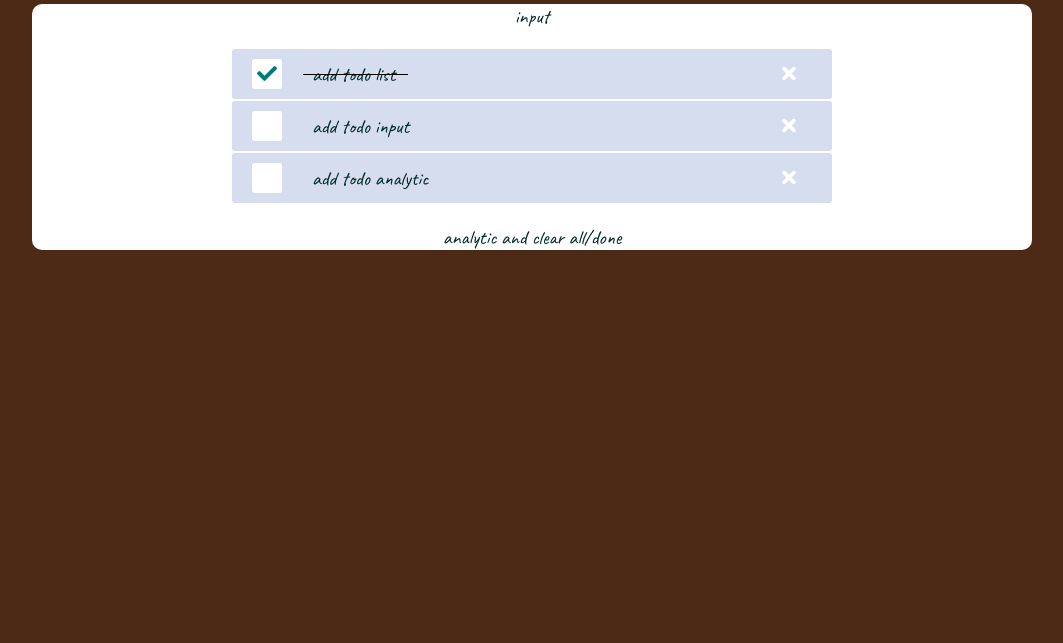
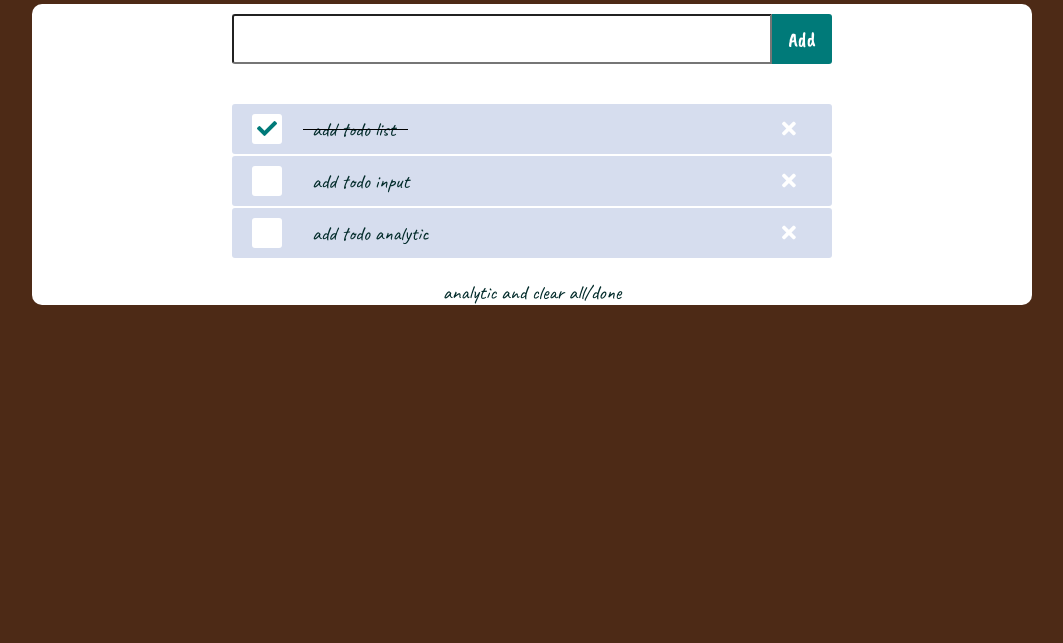
Before and after one commit to bulkinhrust/todo_list_react_js, a React app: page / in a window 1280 px wide. Shown: the part 157-800 px from the top of the page, without its empty margins (108-1171 px from the left). Built offline with nearby package versions, Linux system fonts and the light colour scheme.

Commit message:
feat: add input

```diff
--- /dev/null
+++ b/src/components/ToDoInput/index.js
@@ -0,0 +1,23 @@
+import PropTypes from 'prop-types';
+
+import './styles.scss';
+
+const Index = ({ value = '', isError, handleInputChange, handleInputKeyPress, addNewTask }) => {
+  return (<div className={`todo__input ${isError ? 'error' : ''}`}>
+    <input value={value}
+           onChange={({ target: { value }}) => handleInputChange(value)}
+           onKeyPress={handleInputKeyPress}/>
+    <button onClick={addNewTask}>Add</button>
+    {isError && <span className='error__message'>Task name must be longer than 3 characters</span>}
+  </div>)
+};
+
+Index.propTypes = {
+  value: PropTypes.string,
+  isError: PropTypes.bool,
+  handleInputChange: PropTypes.func.isRequired,
+  handleInputKeyPress: PropTypes.func.isRequired,
+  addNewTask: PropTypes.func.isRequired,
+};
+
+export default Index;
--- /dev/null
+++ b/src/components/ToDoInput/styles.scss
@@ -0,0 +1,57 @@
+@import "Assets/constants";
+
+.todo__input {
+  width: 60%;
+  display: grid;
+  height: 70px;
+  grid-template-columns: 90% 10%;
+  grid-template-rows: 50px;
+  margin-top: 10px;
+
+  input {
+    font-family: 'Caveat', cursive;
+    padding: 0 20px;
+    font-size: 1.1em;
+    color: $dark-green;
+    border-radius: 3px 0 0 3px;
+
+    &:focus {
+      border: 2px solid $green;
+      outline: none;
+    }
+  }
+
+  button {
+    font-family: 'Caveat Brush', cursive;
+    font-size: 20px;
+    border-radius: 0 3px 3px 0;
+    background-color: $green;
+    border: none;
+    color: #fff;
+    cursor: pointer;
+
+    &:focus {
+      outline: none;
+    }
+
+    &:hover {
+      background-color: darken($green, 3%);
+    }
+
+    &:active {
+      background-color: darken($green, 10%);
+    }
+  }
+}
+
+.error {
+  input {
+    border: 2px solid #CB0000 !important;
+  }
+
+  &__message {
+    color: #CB0000;
+    font-family: 'Handlee', cursive;
+    font-size: 0.8em;
+  }
+}
--- a/src/components/ToDoList/index.js
+++ b/src/components/ToDoList/index.js
@@ -3,7 +3,7 @@ import PropTypes from 'prop-types';
 
 import './styles.scss';
 
-const ToDoList = ({ tasks, handleChangeCompleted, handleTaskDelete }) => {
+const ToDoList = ({ tasks = [], handleChangeCompleted, handleTaskDelete }) => {
   return (
     <div className='todo__list'>
       {
@@ -24,8 +24,4 @@ ToDoList.propTypes = {
   handleTaskDelete: PropTypes.func.isRequired,
 };
 
-ToDoList.defaultProps = {
-  tasks: [],
-};
-
 export default ToDoList;
--- a/src/containers/ToDo/index.js
+++ b/src/containers/ToDo/index.js
@@ -1,5 +1,6 @@
 import { useState } from 'react';
 import ToDoList from 'Components/ToDoList';
+import ToDoInput from 'Components/ToDoInput';
 
 import './styles.scss';
 
@@ -11,6 +12,8 @@ const TASKS = [
 
 function ToDo() {
   const [tasks, changeTasks] = useState(TASKS);
+  const [taskName, changeTaskName] = useState('');
+  const [isError, changeInputError] = useState(false);
   const handleChangeCompleted = (id) => {
     changeTasks(tasks.map((task) => task.id === id
       ? {...task, isCompleted: !task.isCompleted}
@@ -22,9 +25,35 @@ function ToDo() {
     changeTasks(tasks.filter((task) => task.id !== id));
   };
 
+  const addNewTask = () => {
+    if (taskName.length <= 3) {
+      changeInputError(true);
+      return;
+    }
+    changeTasks(tasks.concat({
+      id: (new Date()).getTime(),
+      title: taskName,
+      isCompleted: false,
+    }));
+    changeTaskName('');
+  };
+
+  const handleInputKeyPress = ({ key }) => {
+    if (key === 'Enter') {
+      addNewTask();
+    }
+    if (key !== 'Enter' && taskName.length >= 3 && isError) {
+      changeInputError(false);
+    }
+  };
+
   return (
     <div className='wrapper'>
-      <div>input</div>
+      <ToDoInput value={taskName}
+                 isError={isError}
+                 handleInputChange={changeTaskName}
+                 handleInputKeyPress={handleInputKeyPress}
+                 addNewTask={addNewTask} />
       <ToDoList tasks={tasks}
                 handleChangeCompleted={handleChangeCompleted}
                 handleTaskDelete={handleTaskDelete} />
--- a/src/index.scss
+++ b/src/index.scss
@@ -1,4 +1,4 @@
-@import url('https://fonts.googleapis.com/css2?family=Caveat+Brush&family=Caveat:wght@400;500;700&display=swap');
+@import url('https://fonts.googleapis.com/css2?family=Caveat+Brush&family=Caveat&family=Handlee:wght@400;500;700&display=swap');
 @import "Assets/constants";
 
 * {
```
